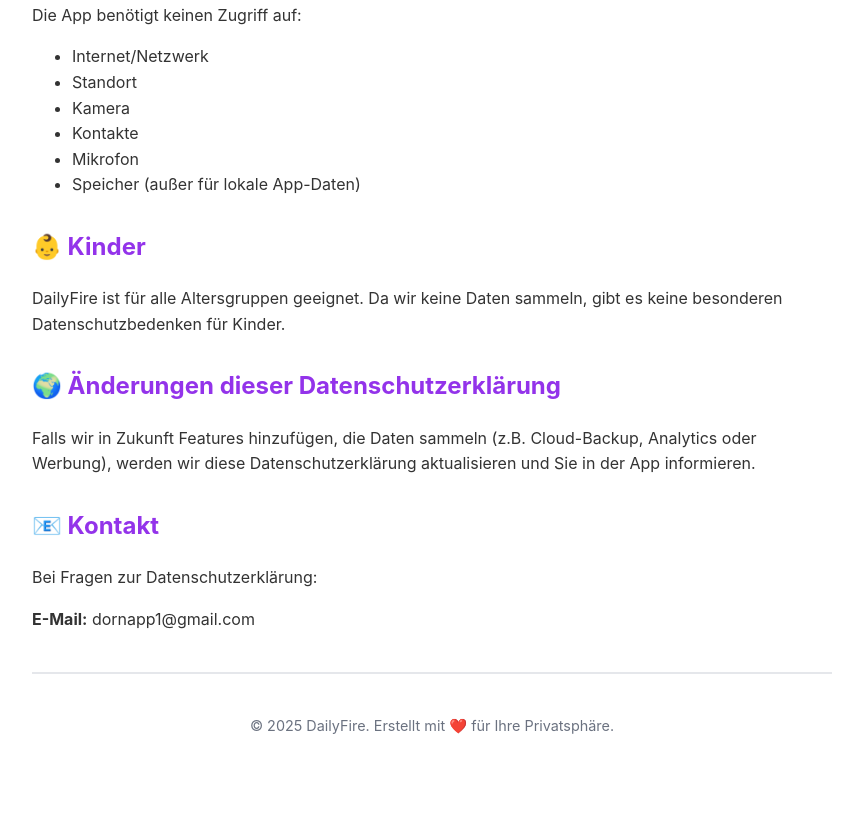
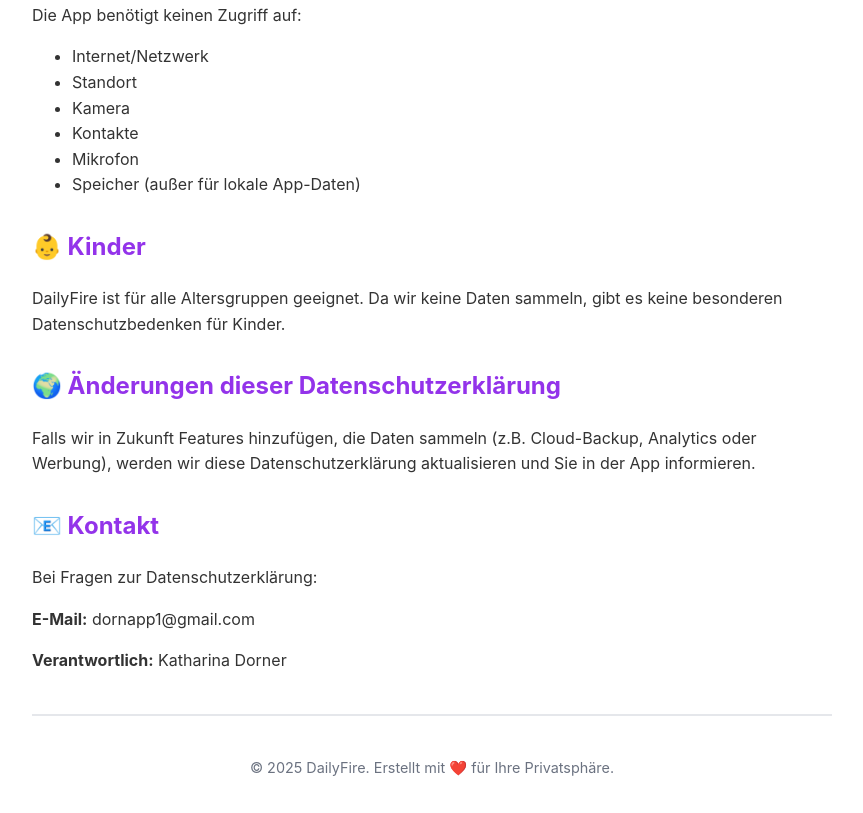
Before and after one commit to dornapp/privacy-policy, a plain HTML site: page index.html in a window 1280 px wide. Shown: the part 1451-2264 px from the top of the page, without its empty margins (208-1071 px from the left). Before the commit the page ends 2223 px from the top, so only its background shows below. Drawn offline with Linux system fonts and the light colour scheme.

Commit message:
Update index.html

```diff
--- a/index.html
+++ b/index.html
@@ -101,6 +101,7 @@
     <h2>📧 Kontakt</h2>
     <p>Bei Fragen zur Datenschutzerklärung:</p>
     <p><strong>E-Mail:</strong> dornapp1@gmail.com</p>
+    <p><strong>Verantwortlich:</strong> Katharina Dorner</p>
 
     <hr style="margin: 40px 0; border: none; border-top: 2px solid #e5e7eb;">
 
```
